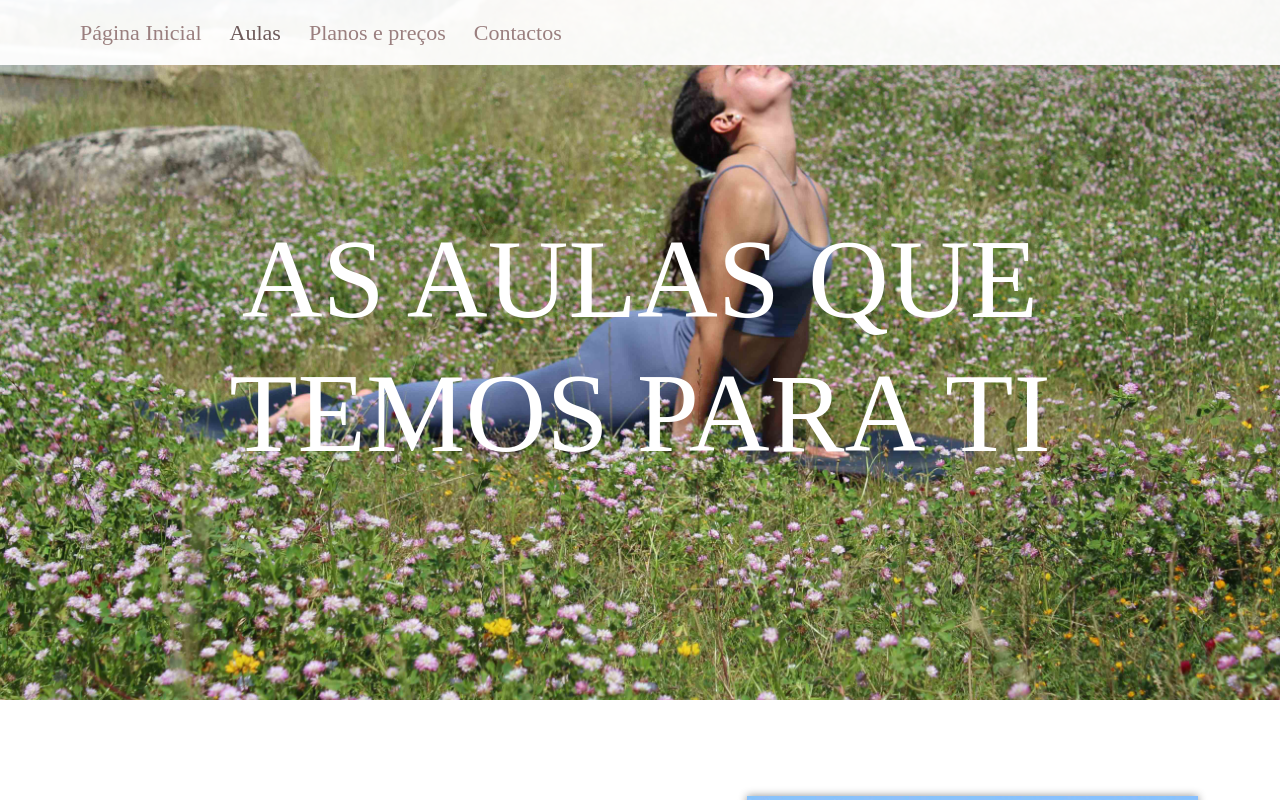
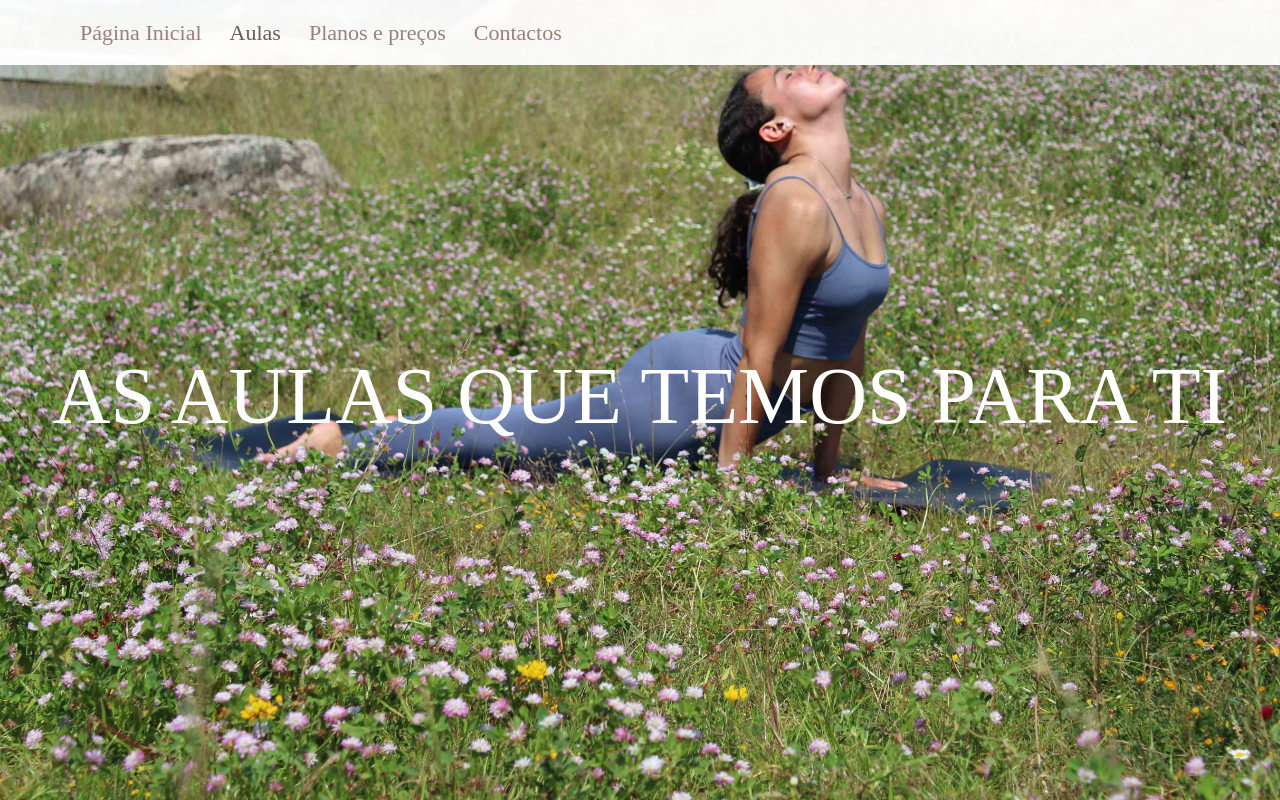
Before and after one commit to vascoguedes/YogaSchoolWebsite, a React (Create React App) app: page /classes in a window 1280 px wide. Shown: the top 800 px of the page. Built offline with nearby package versions, Linux system fonts and the light colour scheme.

Commit message:
css updates

```diff
--- a/src/App.css
+++ b/src/App.css
@@ -61,6 +61,9 @@ html, body, #root {
   font-size: 1rem;
 }
 
+.footer .instagram_logo {
+  color: white;
+}
 
 /* ---------------------------------------------- Home ------------------------------------------------ */
 
@@ -203,13 +206,13 @@ html, body, #root {
 .classes-header {
   background-image: url("./images/IMG_1532.JPG");
   width: 100%;
-  height: 700px;
+  min-height: 100%;
   background-size: cover;
   color: white;
 }
 
 .classes-header >h1 {
-  font-size: 700%;
+  font-size: 500%;
   animation: fadeIn 3s;
 }
 
@@ -314,18 +317,14 @@ html, body, #root {
   margin: 0 auto 0 auto;
 }
 
-.plansPrices .element {
-  border: 2px solid #9A7F7F;
-}
-
 .plansPrices .top {
-  font-size: 1.5rem;
+  font-size: 1.2rem;
   color: #9A7F7F;
   background-color: #e8e4e3;
 }
 
 .plansPrices .bot {
-  font-size: 1.2rem;
+  font-size: 1rem;
   color: white;
   background-color: #9A7F7F;
 }
@@ -404,6 +403,10 @@ html, body, #root {
   background-color: #eaeaea;
 }
 
+.contacts-closure .image {
+  object-fit: cover;
+}
+
 /* ---------------------------------------------- 404 ------------------------------------------------ */
 .NotFoundPage{
   background-color: #F2F2F2 ;
--- a/src/components/ClassesComponents/ClassInfo.js
+++ b/src/components/ClassesComponents/ClassInfo.js
@@ -1,6 +1,5 @@
 import React from 'react';
 import '../../App.css';
-import schoolPic from '../../images/place.png'
 
 function ClassInfo(props) {
 
--- a/src/components/ClassesComponents/Header.js
+++ b/src/components/ClassesComponents/Header.js
@@ -6,9 +6,7 @@ function Header() {
   return (
     <div class="classes-header mb-5 d-flex align-items-center justify-content-center text-center">
 
-      <h1>AS AULAS QUE
-        <br/> TEMOS PARA TI <br/>
-      </h1>
+      <h1>AS AULAS QUE TEMOS PARA TI</h1>
 
     </div>
   );
--- a/src/components/Footer.js
+++ b/src/components/Footer.js
@@ -1,6 +1,8 @@
 import React from 'react';
 import '../App.css';
 import logo from '../images/logo.webp';
+
+import {AiOutlineInstagram} from 'react-icons/ai';
 
 function Footer() {
 
@@ -17,6 +19,7 @@ function Footer() {
             <p>Praceta Joaquim Fernandes Gomes nº76, Vila Nova de Gaia</p>
             <p>samsarayogastudio@hotmail.com</p>
             <p>+351 915102157</p>
+            <a href="https://www.instagram.com/samsara.yogastudio/" target="_blank" className='instagram_logo'>Find me on <AiOutlineInstagram/></a>
           </div>
         </div>
 
--- a/src/components/HomeComponents/AboutTheSpace.js
+++ b/src/components/HomeComponents/AboutTheSpace.js
@@ -1,13 +1,13 @@
 import React from 'react';
 import '../../App.css';
-import schoolPic from '../../images/place.png'
+import schoolPic from '../../images/place.jpeg'
 
 function AboutTheSpace() {
 
   return (
     <div class="d-flex w-100">
 
-      <div class='home-aboutTheSpace col-xl-9 col-lg-8 col-12 d-flex align-items-center justify-content-center'>
+      <div class='home-aboutTheSpace col-xl-10 col-lg-9 col-12 d-flex align-items-center justify-content-center'>
 
         <div class='text col-xl-8 col-lg-10 p-lg-2 p-5'>
 
@@ -27,7 +27,7 @@ function AboutTheSpace() {
         </div>
       </div>
 
-      <img class='schoolPic col-xl-3 col-lg-4 d-none d-lg-block' src={schoolPic} />
+      <img class='schoolPic col-xl-2 col-lg-3 d-none d-lg-block' src={schoolPic} />
 
     </div>
   );
--- a/src/pages/Contacts.js
+++ b/src/pages/Contacts.js
@@ -16,7 +16,7 @@ function Contacts() {
 
       <div class='flex-column-reverse contacts-closure flex-lg-row m-0 pt-3 p-0 d-flex'>
 
-        <div class='contacts form col-xl-7 col-lg-7 col-md-12 col-12 p-xl-5 p-md-5 p-4 align-items-center d-flex'>
+        <div class='contacts form col-xl-8 col-lg-7 col-md-12 col-12 p-xl-5 p-md-5 p-4 align-items-center d-flex'>
           <div class='col-xl-10 col-12'>
             <h1>Contacta-me</h1>
             <h5>Se tiveres alguma dúvida ou precises de alguma informação, não hesites em mandar-me uma mensagem. <br/>Respondo o mais breve possível.</h5>
@@ -121,7 +121,7 @@ function Contacts() {
             </div>
         </div>
 
-        <img class='image col-xl-5 col-lg-5 col-md-12 col-12 p-0' src={image}/>
+        <img class='image col-xl-4 col-lg-5 col-md-12 col-12 p-0' src={image}/>
 
       </div>
 
```
Also changed, not shown: src/images/place.jpeg (added), src/images/place.png (deleted).
